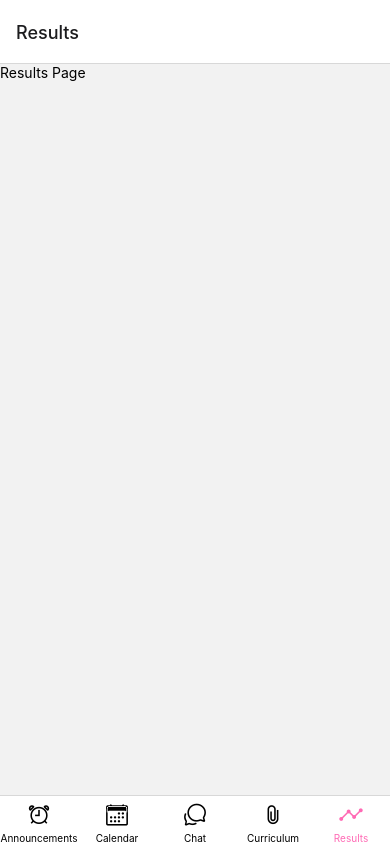
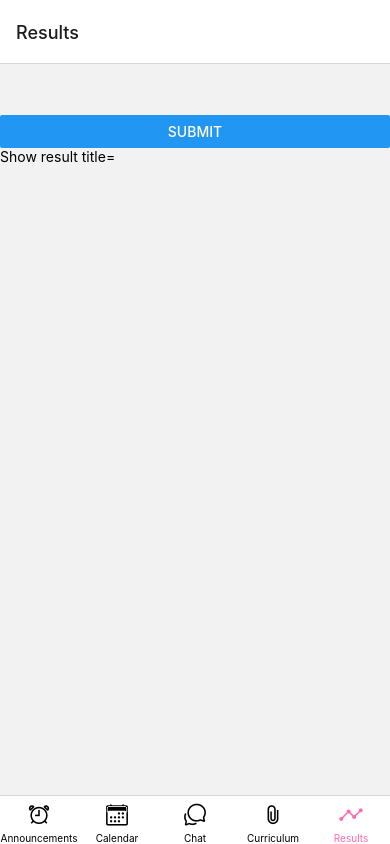
Before and after one commit to marshjaja/CFG-Mobile-Dev-Master-Final-Project, a React Native app in the folder CFGAppShareProject/CFGMaster_Group2_MobileAppProject/: screen /Results in a window 390 px wide. Built offline with nearby package versions, Linux system fonts and the light colour scheme.

Commit message:
basic code for adding together values for results page added. Results not currently showing

```diff
--- a/CFGAppShareProject/CFGMaster_Group2_MobileAppProject/package.json
+++ b/CFGAppShareProject/CFGMaster_Group2_MobileAppProject/package.json
@@ -10,13 +10,15 @@
     "tunnel": "expo start --tunnel"
   },
   "dependencies": {
+    "@expo/webpack-config": "^18.0.1",
     "@react-navigation/bottom-tabs": "^6.5.8",
     "@react-navigation/native": "^6.1.7",
     "expo": "~48.0.18",
     "expo-status-bar": "~1.4.4",
+    "formik": "^2.4.2",
     "react": "18.2.0",
-    "react-native": "0.71.8",
-    "@expo/webpack-config": "^18.0.1"
+    "react-hook-form": "^7.45.1",
+    "react-native": "0.71.8"
   },
   "devDependencies": {
     "@babel/core": "^7.20.0"
--- a/CFGAppShareProject/CFGMaster_Group2_MobileAppProject/src/screens/ResultsScreen.js
+++ b/CFGAppShareProject/CFGMaster_Group2_MobileAppProject/src/screens/ResultsScreen.js
@@ -1,5 +1,51 @@
-import { StyleSheet, Text, View } from "react-native";
+import React from "react";
+import { styleSheet, Button, TextInput, View, Text } from "react-native";
+import { Formik } from "formik";
 
-export default function ResultsScreen({ navigation }) {
-  return <Text>Results Page</Text>;
+export default function Form() {
+  var result;
+  return (
+    <View>
+      <Formik
+        initialValues={{
+          value1: " ",
+          value2: " ",
+          value3: " ",
+        }}
+        onSubmit={(values) => {
+          var result =
+            Number(values.value1) +
+            Number(values.value2) +
+            Number(values.value3);
+          console.log(result);
+          return result;
+        }}
+      >
+        {(props) => (
+          <View>
+            <TextInput
+              placeholder="value1"
+              onChangeText={props.handleChange("value1")}
+              value={props.values.value1}
+              keyboardType="numeric"
+            />
+            <TextInput
+              placeholder="value2"
+              onChangeText={props.handleChange("value2")}
+              value={props.values.value2}
+              keyboardType="numeric"
+            />
+            <TextInput
+              placeholder="value3"
+              onChangeText={props.handleChange("value3")}
+              value={props.values.value3}
+              keyboardType="numeric"
+            />
+            <Button title="submit" onPress={props.handleSubmit}></Button>
+            <Text>Show result title={result}</Text>
+          </View>
+        )}
+      </Formik>
+    </View>
+  );
 }
```
Also changed, not shown: 1 other file (tests, documents, lock files or other folders).
